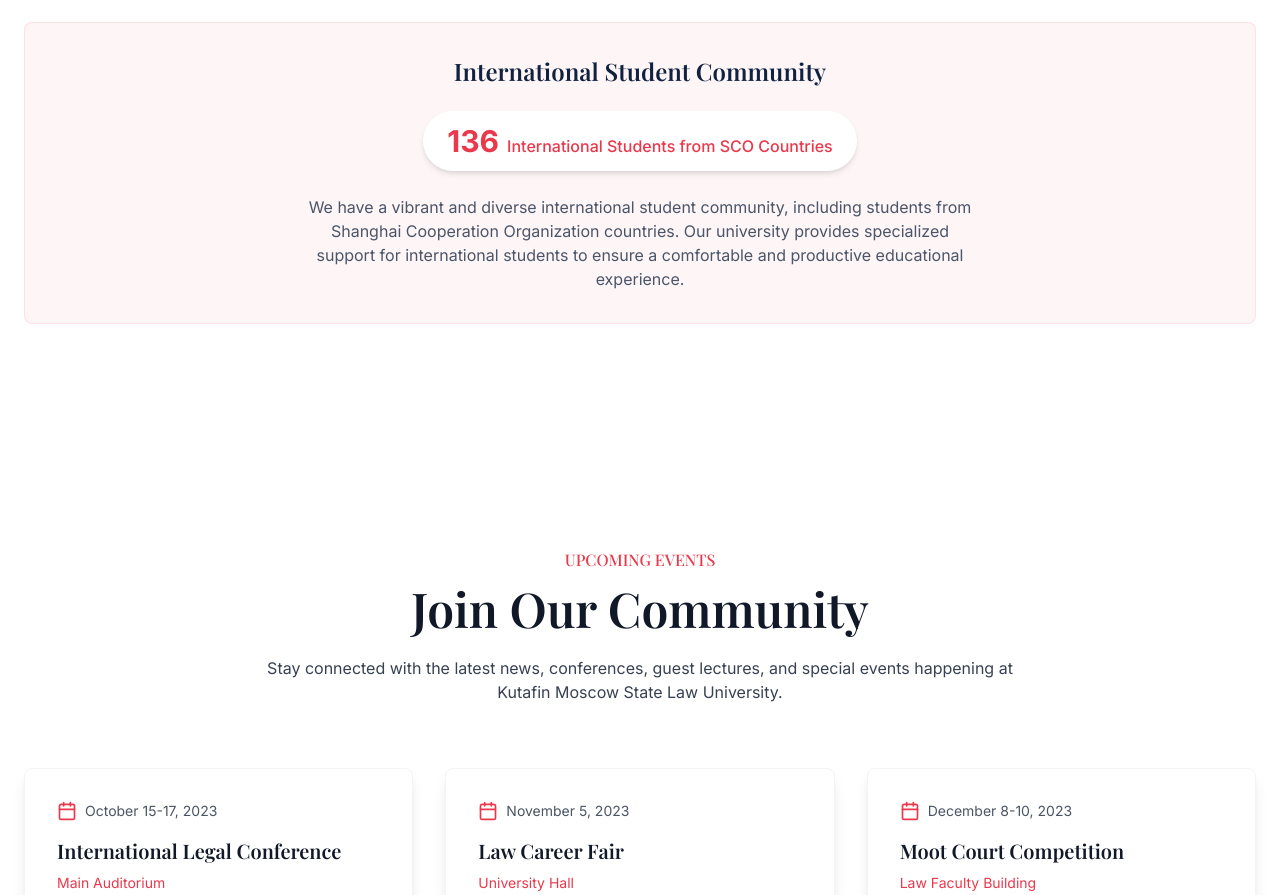
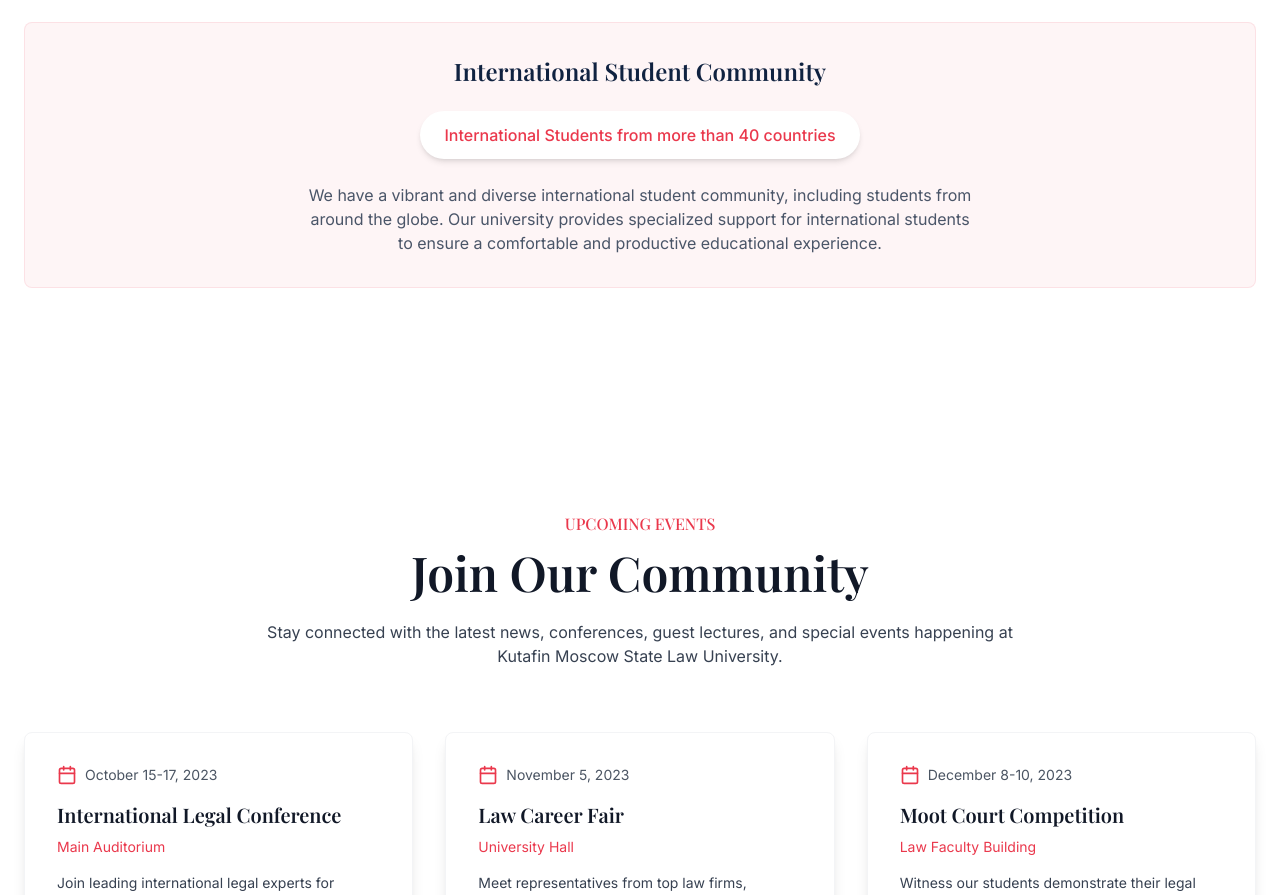
Before and after one commit to fleeemen-des/kutafin-landing-hub, a React (Vite) app: page / in a window 1280 px wide. Shown: the part 5340-6235 px from the top of the page. Built offline with nearby package versions, Linux system fonts and the light colour scheme.

Commit message:
Refactor: Update international student statistics
Update the international student statistics section to reflect students from more than 40 countries and remove the specific student count.

```diff
--- a/src/components/FacilitiesSection.tsx
+++ b/src/components/FacilitiesSection.tsx
@@ -1,4 +1,3 @@
-
 import React, { useRef } from 'react';
 import { Building2, UtensilsCrossed, Bus, Building, HeartPulse } from 'lucide-react';
 
@@ -90,13 +89,12 @@ const FacilitiesSection = () => {
             <h3 className="text-2xl font-serif font-semibold text-law-navy mb-6">International Student Community</h3>
             <div className="inline-block px-6 py-3 bg-white rounded-full shadow-md">
               <p className="text-law-red font-medium">
-                <span className="text-3xl font-bold mr-2">136</span>
-                International Students from SCO Countries
+                International Students from more than 40 countries
               </p>
             </div>
             <p className="mt-6 text-law-slate max-w-2xl mx-auto">
               We have a vibrant and diverse international student community, including students from
-              Shanghai Cooperation Organization countries. Our university provides specialized support
+              around the globe. Our university provides specialized support
               for international students to ensure a comfortable and productive educational experience.
             </p>
           </div>
```
